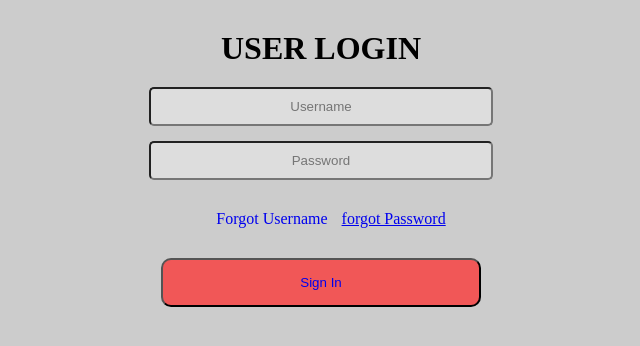
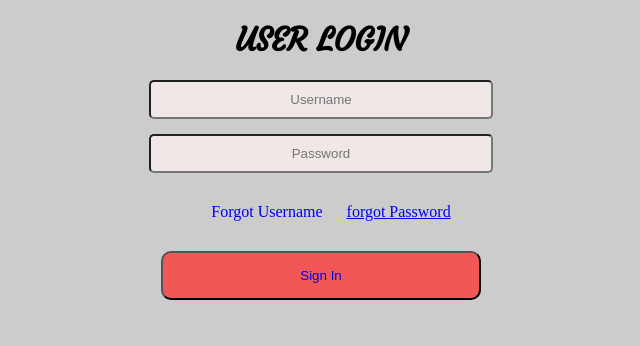
Before and after one commit to gebsha/trainingProjects, a plain HTML site: page project1-userLogin-1/index.html in a window 1280 px wide. Shown: the whole page, without its empty margins (319-959 px from the left). Drawn offline with Linux system fonts and the light colour scheme.

Commit message:
modified css and html files

```diff
--- a/project1-userLogin-1/css/style.css
+++ b/project1-userLogin-1/css/style.css
@@ -1,8 +1,7 @@
-body {
+body{
     margin: 0;
     padding: 0;
     box-sizing: border-box;
-    font-family: ;
     height: 100%;
     background-color: #ccc;
 }
@@ -11,16 +10,14 @@ main {
     width: 100%;
     margin: 0 auto;
     text-align: center;
-   /* background-color: antiquewhite;*/
-    margin-bottom: 20px;
 }
 
 h1 {
-    /*background-color: brown;  */
     width: 100%;
     margin: 0 auto;
     text-align: center;
-    margin-top: 30px;
+    margin-top: 20px;
+    font-family: 'Courgette', cursive;
 }
 
 #form {
@@ -37,8 +34,7 @@ button a {
 #userName , #userPassword{
    min-width: 50%;
     padding: 10px;
-    /*text-align:center;*/
-    background-color: #ddd;
+    background-color: rgb(240, 231, 231);
     border-radius: 5px;
 }
 
@@ -51,11 +47,13 @@ footer {
     padding: 10px;
     text-align: center;
     margin-top: 20px;
+
 }
 
 .problemSolve {
-    min-width: 50%;
-    padding: 5px;
+    max-width: 60%;
+    padding: 0 ;
+    margin: 0 10px;
 
 }
 
--- a/project1-userLogin-1/index.html
+++ b/project1-userLogin-1/index.html
@@ -4,6 +4,7 @@
         <meta charset="UTF-8"/>
         <meta name="viewport" content="width=device-width, initial-scale=1.0" />
         <title>User Login </title>
+        <link href="https://fonts.googleapis.com/css?family=Courgette" rel="stylesheet">
         <link rel="stylesheet" href="css/style.css" />
     </head>
     <body>
```
